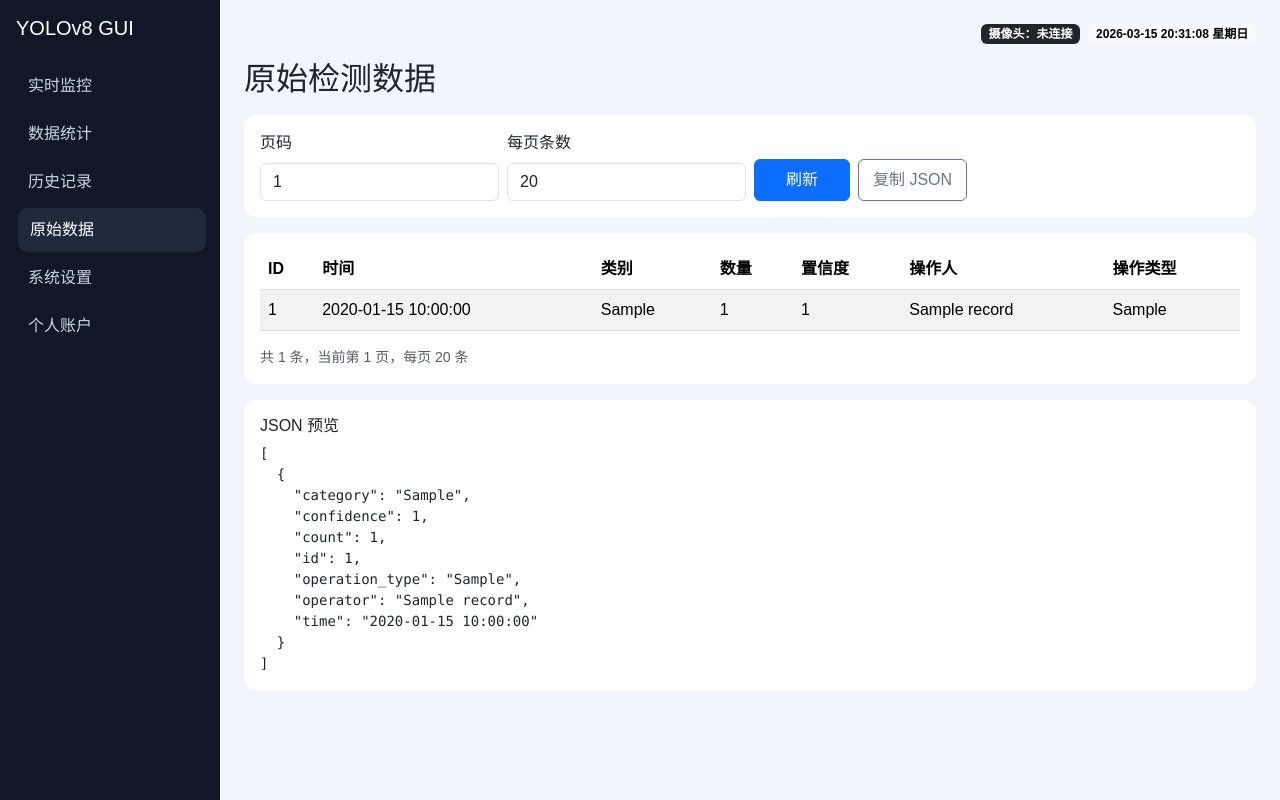
After one commit to Y-coder-guru/YOLOv8__GUI, a Flask app: page /raw-data in a window 1280 px wide. The commit adds this page. Run offline with Flask 3, Linux system fonts and the light colour scheme; a user stored in the database is signed in; tables that the repository leaves empty hold one stand-in row (values such as "Sample post").

Commit message:
Fix monitor UI regressions and restore history/raw data pages

```diff
--- a/app.py
+++ b/app.py
@@ -1,6 +1,7 @@
 from __future__ import annotations
 
 import base64
+import json
 
 import time
 import random
@@ -476,6 +477,12 @@ def history_page():
     return render_template("history.html")
 
 
+@app.route("/raw-data")
+@login_required
+def raw_data_page():
+    return render_template("raw_data.html")
+
+
 @app.route("/admin")
 @login_required
 def admin_page():
@@ -503,6 +510,7 @@ def system_status():
             "last_detection_time": runtime_state["last_detection_time"],
             "camera_started_at": runtime_state["camera_started_at"],
             "last_inference_ms": runtime_state["last_inference_ms"],
+            "today_detection_seconds": get_today_detection_seconds(),
 
             "server_time": bjt_now().strftime("%Y-%m-%d %H:%M:%S"),
         }
--- /dev/null
+++ b/static/js/raw_data.js
@@ -0,0 +1,44 @@
+const rawTbody = document.querySelector('#rawTable tbody');
+const rawSummary = document.getElementById('rawSummary');
+const rawJson = document.getElementById('rawJson');
+
+async function loadRawData() {
+  const page = Math.max(1, Number(document.getElementById('rawPage').value || 1));
+  const pageSize = Math.min(100, Math.max(1, Number(document.getElementById('rawPageSize').value || 20)));
+  const params = new URLSearchParams({ page, page_size: pageSize });
+  const res = await fetch(`/api/history?${params.toString()}`);
+  const data = await res.json();
+  if (!data.ok) {
+    showToast(data.message || '加载失败', 'danger');
+    return;
+  }
+
+  rawTbody.innerHTML = '';
+  if (!data.records.length) {
+    rawTbody.innerHTML = '<tr><td colspan="7" class="text-center text-muted py-3">暂无数据</td></tr>';
+  }
+
+  data.records.forEach((r) => {
+    const tr = document.createElement('tr');
+    tr.innerHTML = `<td>${r.id}</td><td>${r.time}</td><td>${r.category}</td><td>${r.count}</td><td>${r.confidence}</td><td>${r.operator}</td><td>${r.operation_type}</td>`;
+    rawTbody.appendChild(tr);
+  });
+
+  rawSummary.textContent = `共 ${data.total} 条，当前第 ${data.page} 页，每页 ${data.page_size} 条`;
+  rawJson.textContent = JSON.stringify(data.records, null, 2);
+}
+
+document.getElementById('rawRefreshBtn').onclick = loadRawData;
+document.getElementById('rawCopyBtn').onclick = async () => {
+  try {
+    await navigator.clipboard.writeText(rawJson.textContent);
+    showToast('JSON 已复制');
+  } catch {
+    showToast('复制失败，请手动复制', 'warning');
+  }
+};
+
+document.getElementById('rawPage').onchange = loadRawData;
+document.getElementById('rawPageSize').onchange = loadRawData;
+
+loadRawData();
--- a/templates/base.html
+++ b/templates/base.html
@@ -15,6 +15,7 @@
     <a href="{{ url_for('monitor') }}" class="nav-link {% if request.path.startswith('/monitor') %}active{% endif %}">实时监控</a>
     <a href="{{ url_for('stats_page') }}" class="nav-link {% if request.path.startswith('/stats') %}active{% endif %}">数据统计</a>
     <a href="{{ url_for('history_page') }}" class="nav-link {% if request.path.startswith('/history') %}active{% endif %}">历史记录</a>
+    <a href="{{ url_for('raw_data_page') }}" class="nav-link {% if request.path.startswith('/raw-data') %}active{% endif %}">原始数据</a>
     {% if current_user.is_admin %}
     <a href="{{ url_for('admin_page') }}" class="nav-link {% if request.path.startswith('/admin') %}active{% endif %}">系统设置</a>
     {% endif %}
--- /dev/null
+++ b/templates/raw_data.html
@@ -0,0 +1,33 @@
+{% extends 'base.html' %}
+{% block title %}原始数据{% endblock %}
+{% block content %}
+<h2 class="mb-3">原始检测数据</h2>
+<div class="card p-3 mb-3">
+  <div class="row g-2 align-items-end">
+    <div class="col-md-3"><label class="form-label">页码</label><input class="form-control" id="rawPage" type="number" min="1" value="1"></div>
+    <div class="col-md-3"><label class="form-label">每页条数</label><input class="form-control" id="rawPageSize" type="number" min="1" max="100" value="20"></div>
+    <div class="col-md-6 d-flex gap-2 flex-wrap">
+      <button class="btn btn-primary uniform-btn" id="rawRefreshBtn">刷新</button>
+      <button class="btn btn-outline-secondary uniform-btn" id="rawCopyBtn">复制 JSON</button>
+    </div>
+  </div>
+</div>
+
+<div class="card p-3 mb-3 table-responsive">
+  <table class="table table-striped" id="rawTable">
+    <thead>
+      <tr><th>ID</th><th>时间</th><th>类别</th><th>数量</th><th>置信度</th><th>操作人</th><th>操作类型</th></tr>
+    </thead>
+    <tbody></tbody>
+  </table>
+  <small id="rawSummary" class="text-muted">共 0 条</small>
+</div>
+
+<div class="card p-3">
+  <h6>JSON 预览</h6>
+  <pre class="mb-0" id="rawJson" style="max-height:420px;overflow:auto;">[]</pre>
+</div>
+{% endblock %}
+{% block scripts %}
+<script src="{{ url_for('static', filename='js/raw_data.js') }}"></script>
+{% endblock %}
```
Also changed, not shown: static/js/monitor.js (+14 -13 lines), templates/history.html (+6 -1 lines).
